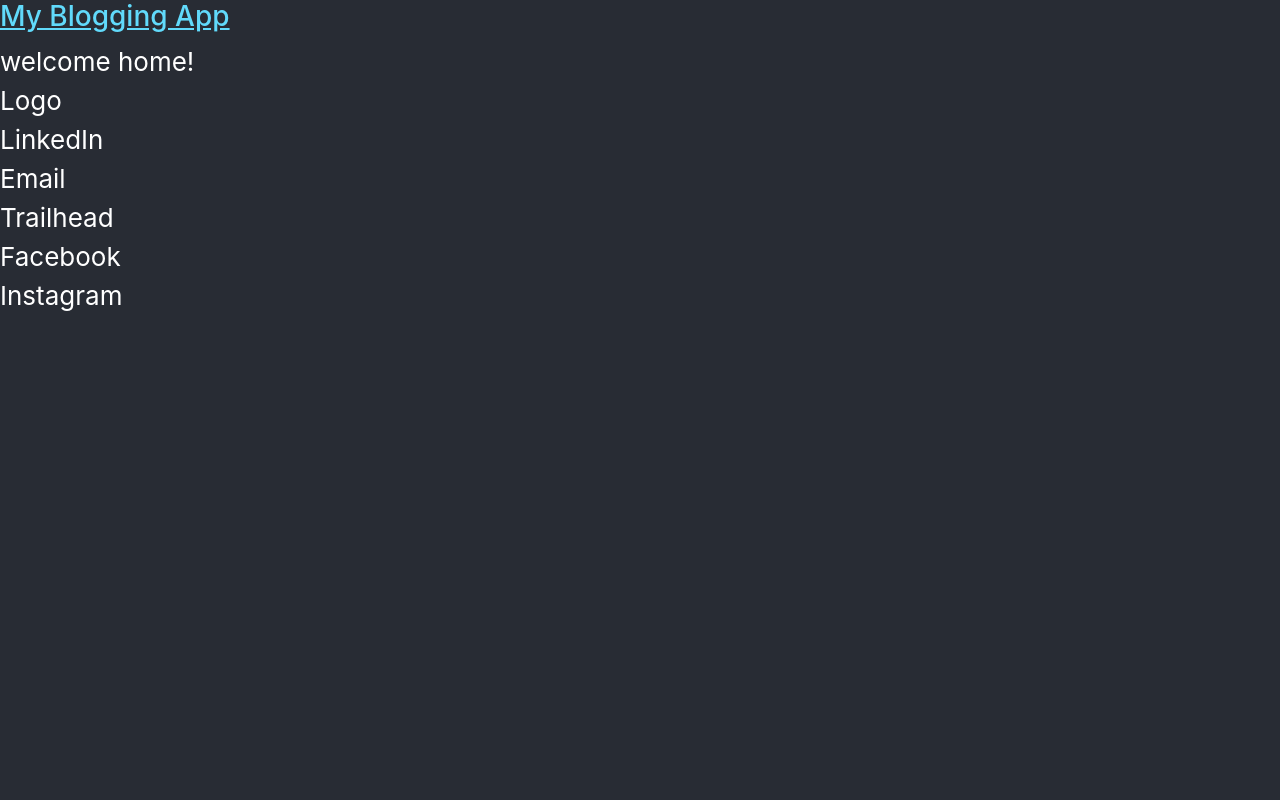
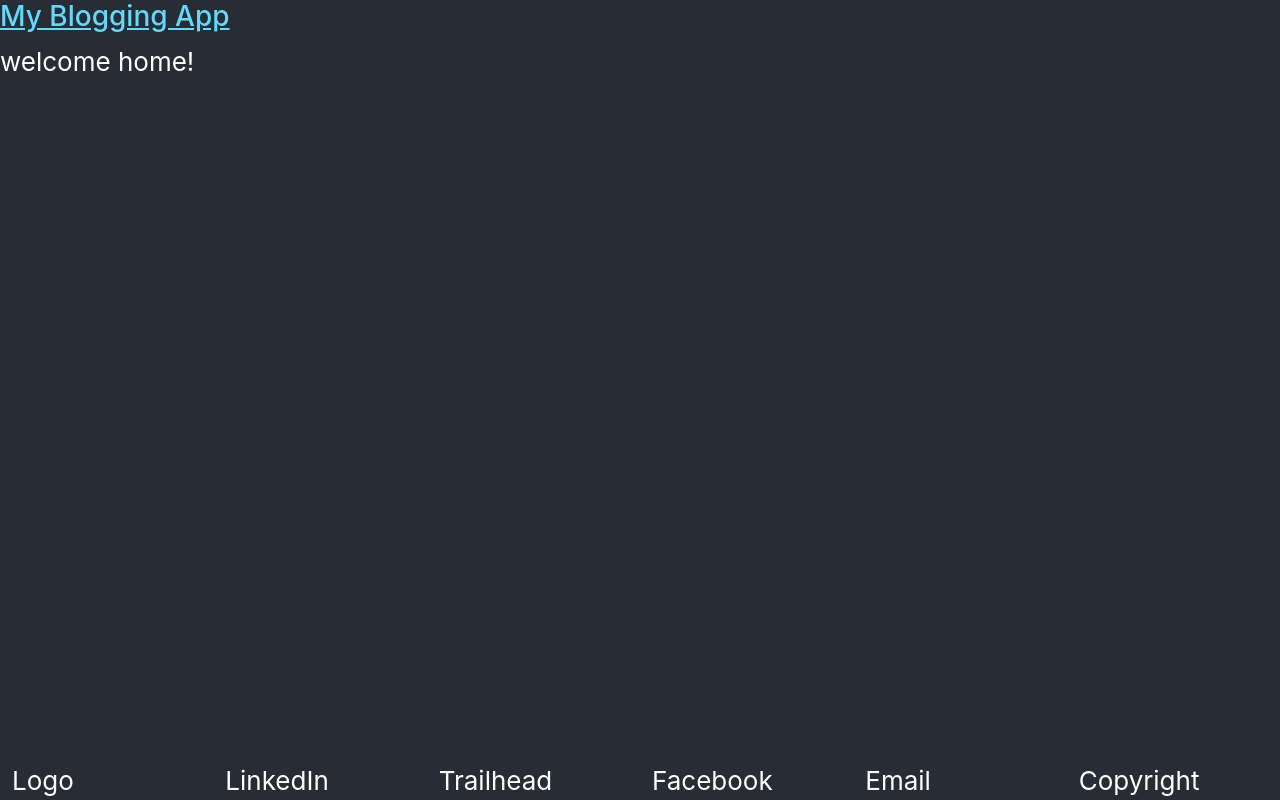
Before and after one commit to charleseMuchmore/PortfolioSite, a React (Create React App) app: page / in a window 1280 px wide. Built offline with nearby package versions, Linux system fonts and the light colour scheme.

Commit message:
added minimal bootstrap styling to position footer elements

```diff
--- a/src/components/Footer.css
+++ b/src/components/Footer.css
@@ -0,0 +1,3 @@
+.socialLinkIcon {
+    display: inline;
+}
--- a/src/components/Footer.js
+++ b/src/components/Footer.js
@@ -4,24 +4,26 @@ import "./Footer.css";
 function Footer() {
 
     return (
-    <div className="footer">
-        <div className="footerLogo">
+    <div class="container-fluid mt-auto">
+        <div class="row">
+            <div class="col-sm">
             Logo
-        </div>
-        <div className="socialLinkIcon">
+            </div>
+            <div class="col-sm">
             LinkedIn
-        </div>
-        <div className="socialLinkIcon">
+            </div>
+            <div class="col-sm">
+            Trailhead
+            </div>
+            <div class="col-sm">
+            Facebook
+            </div>
+            <div class="col-sm">
             Email
-        </div>
-        <div className="socialLinkIcon">
-            Trailhead
-        </div>
-        <div className="socialLinkIcon">
-            Facebook
-        </div>
-        <div className="socialLinkIcon">
-            Instagram
+            </div>
+            <div class="col-sm">
+            Copyright
+            </div>
         </div>
     </div>
     )
```
